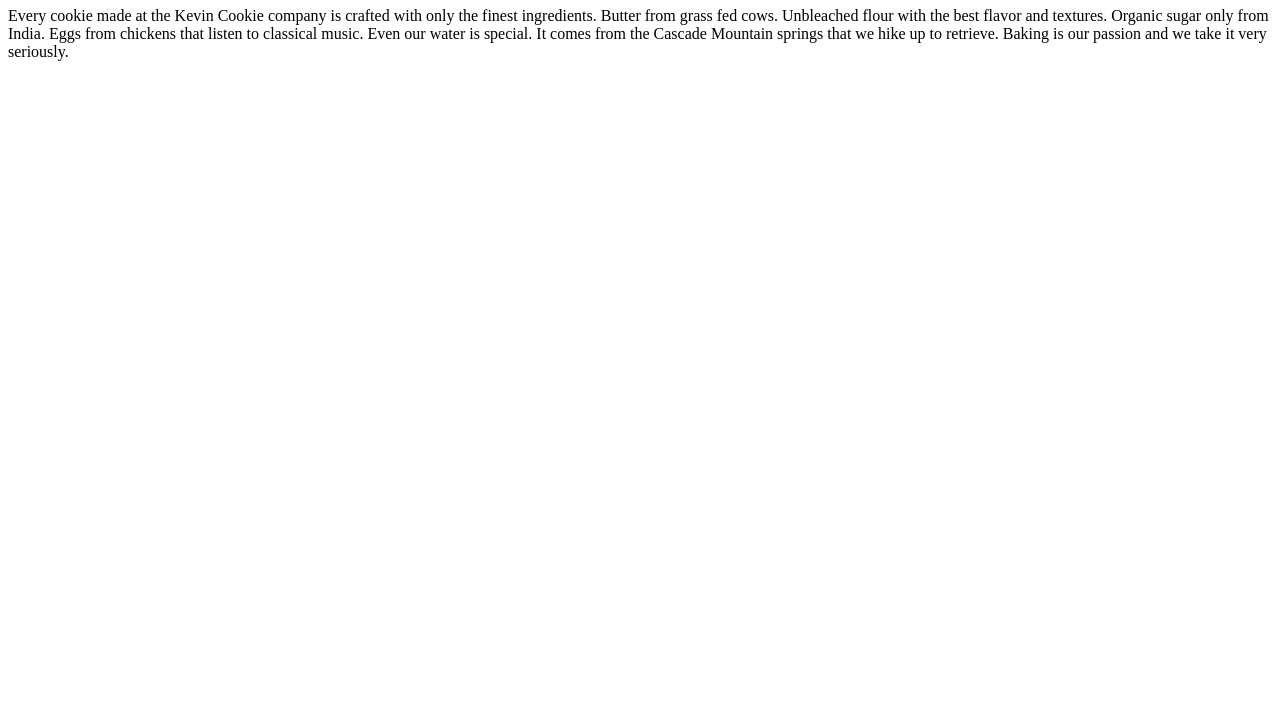
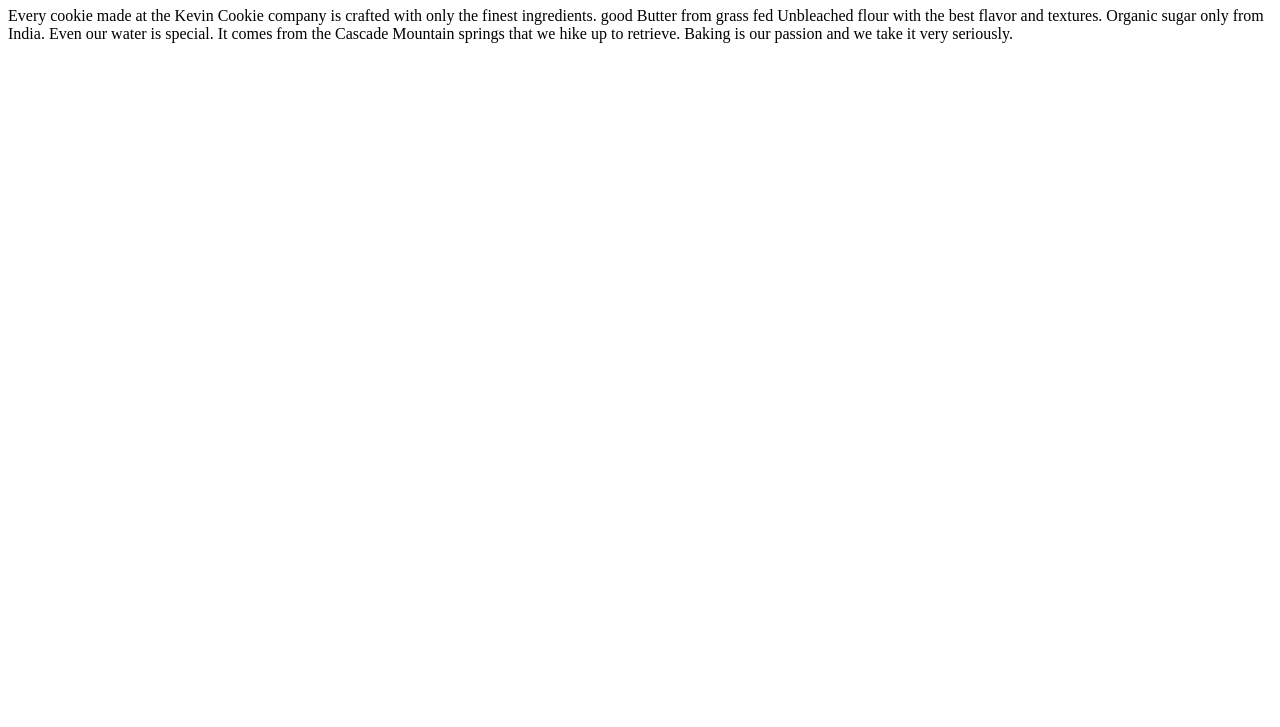
Before and after one commit to aihassan1/kevincookiecompany, a plain HTML site: page index.htm in a window 1280 px wide. Shown: the part 73-800 px from the top of the page. Drawn offline with Linux system fonts and the light colour scheme.

```diff
--- a/index.htm
+++ b/index.htm
@@ -3,7 +3,7 @@
 <body>
 
 <h1>Deliciousness in every bite!</h1>
-<p>Every cookie made at the Kevin Cookie company is crafted with only the finest ingredients. Butter from grass fed cows. Unbleached flour with the best flavor and textures. Organic sugar only from India. Eggs from chickens that listen to classical music. Even our water is special. It comes from the Cascade Mountain springs that we hike up to retrieve. Baking is our passion and we take it very seriously.</p>
+<p>Every cookie made at the Kevin Cookie company is crafted with only the finest ingredients. good Butter from grass fed Unbleached flour with the best flavor and textures. Organic sugar only from India. Even our water is special. It comes from the Cascade Mountain springs that we hike up to retrieve. Baking is our passion and we take it very seriously.</p>
 
 </body>
 </html>
```
